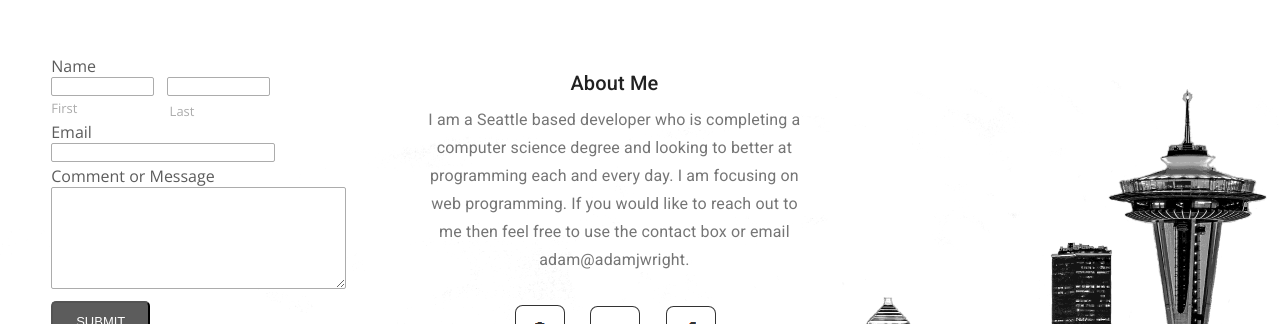
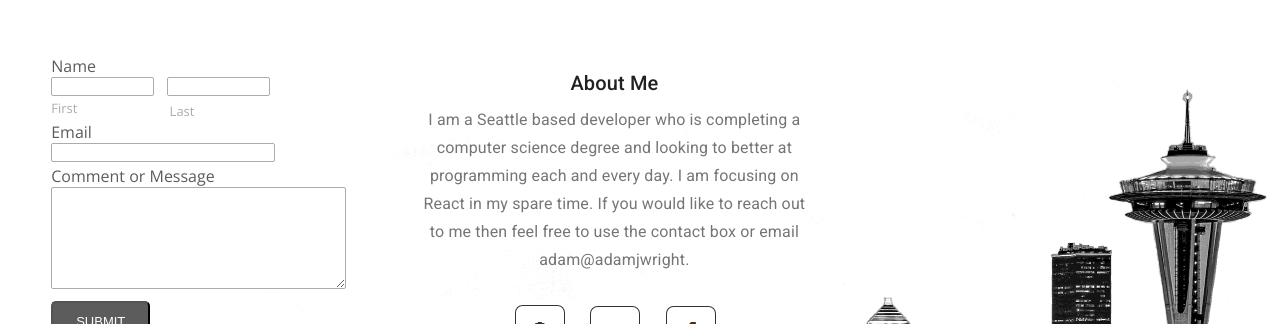
Before and after one commit to adam4321/react_portfolio, a React (Create React App) app: page / in a window 1280 px wide. Shown: the part 1726-2050 px from the top of the page. Built offline with nearby package versions, Linux system fonts and the light colour scheme.

Commit message:
Change about me

```diff
--- a/src/App.js
+++ b/src/App.js
@@ -264,7 +264,7 @@ function Album(props) {
           About Me
           </Typography>
         <Typography variant="subtitle1" align="center" color="textSecondary" component="p">
-          I am a Seattle based developer who is completing a computer science degree and looking to better at programming each and every day. I am focusing on web programming. If you would like to reach out to me then feel free to use the contact box or email adam@adamjwright.
+          I am a Seattle based developer who is completing a computer science degree and looking to better at programming each and every day. I am focusing on React in my spare time. If you would like to reach out to me then feel free to use the contact box or email adam@adamjwright.
           </Typography>
           <div id='social'>
           <a href='https://github.com/adam4321'><img id='github'src={github} /></a>
```
